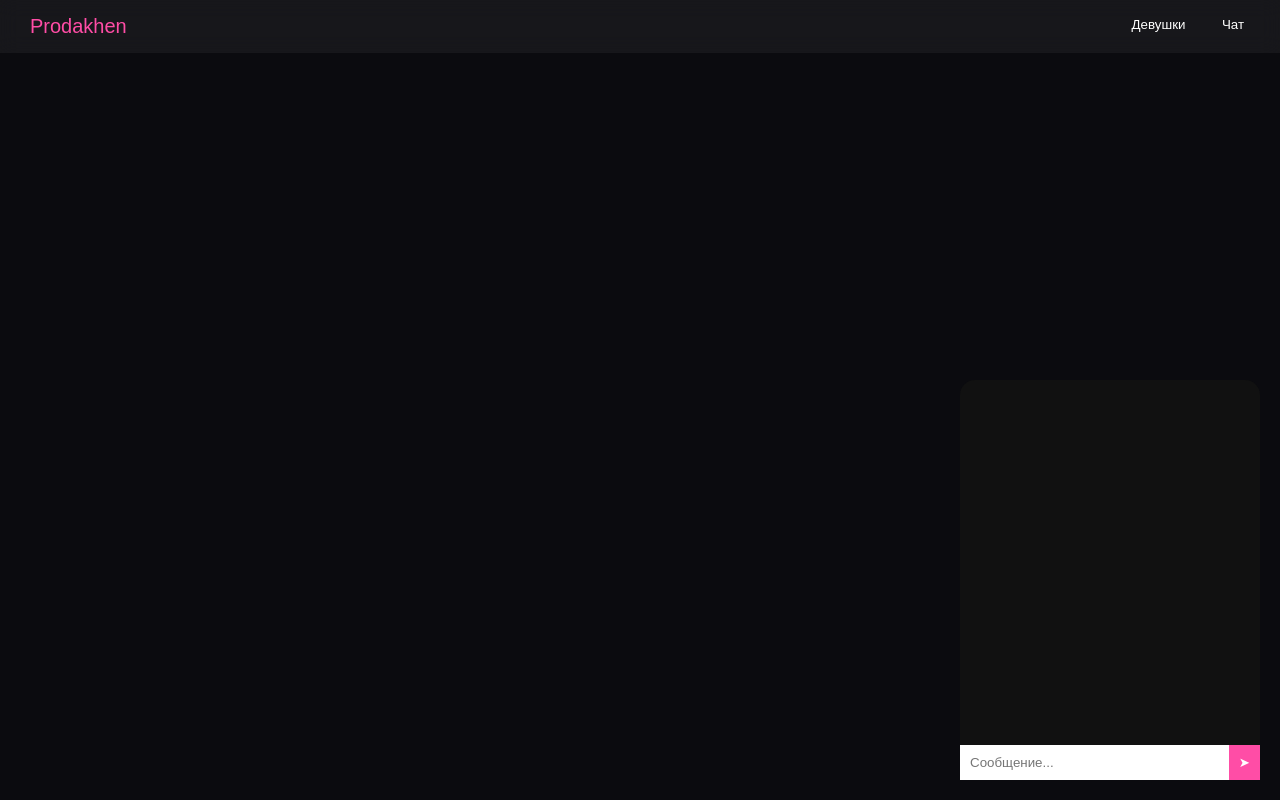
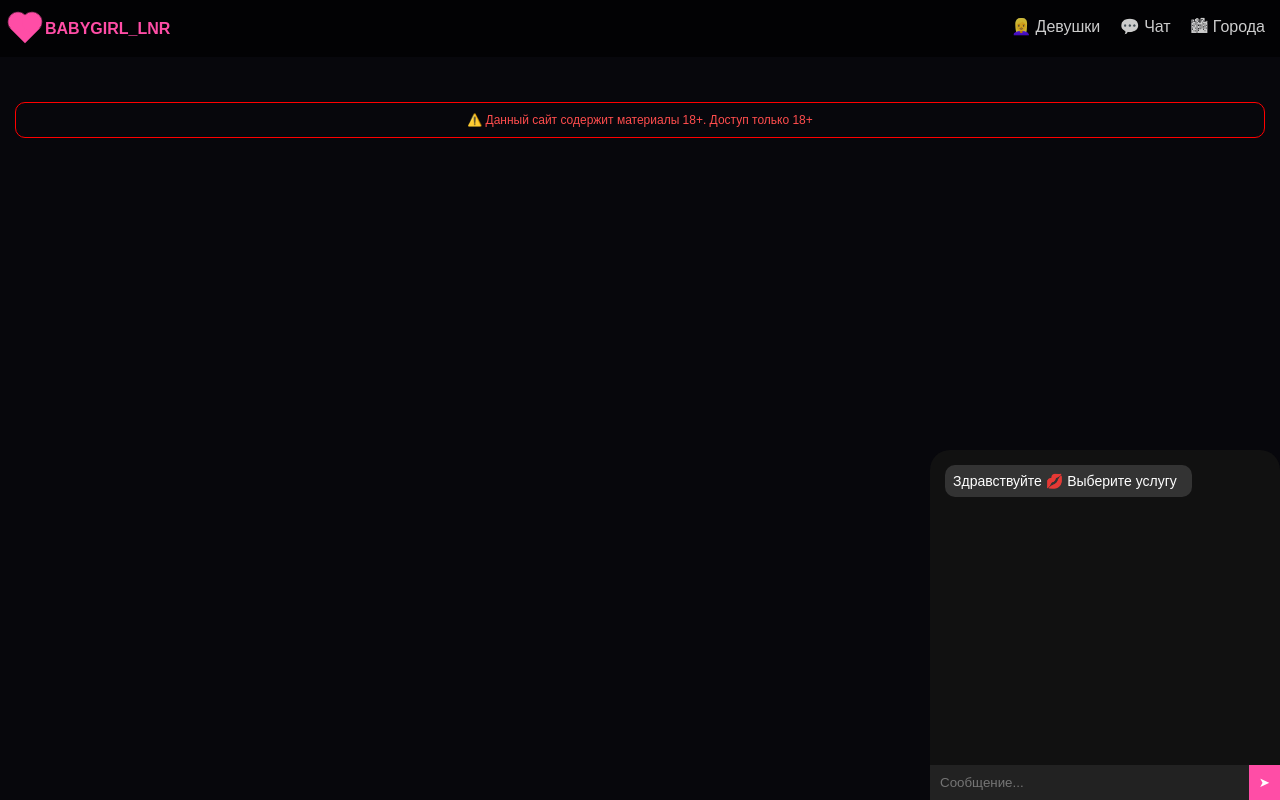
Before and after one commit to stonkskoding-cmd/Prodakhensait, a website: page public/index.html in a window 1280 px wide. Drawn offline with Linux system fonts and the light colour scheme; no server answers.

Commit message:
Update index.html

```diff
--- a/public/index.html
+++ b/public/index.html
@@ -2,49 +2,91 @@
 <html lang="ru">
 <head>
 <meta charset="UTF-8">
-<title>Prodakhen</title>
+<meta name="viewport" content="width=device-width, initial-scale=1.0">
+<title>BABYGIRL_LNR</title>
 
 <style>
 body {
   margin:0;
   font-family: Arial;
-  background: #0b0b0f;
-  color: #fff;
+  background: #07070c;
+  color:#fff;
 }
 
 /* HEADER */
 header {
   display:flex;
   justify-content:space-between;
-  padding:15px 30px;
-  background: rgba(255,255,255,0.05);
+  align-items:center;
+  padding:15px;
+  background: rgba(0,0,0,0.6);
   backdrop-filter: blur(10px);
 }
 
+/* LOGO */
 .logo {
-  font-size:20px;
+  display:flex;
+  align-items:center;
+  gap:10px;
+  font-weight:bold;
   color:#ff4da6;
 }
 
-nav button {
-  background:none;
-  border:none;
-  color:#fff;
-  margin-left:20px;
-  cursor:pointer;
+/* HEART ANIMATION */
+.heart {
+  width:20px;
+  height:20px;
+  background:#ff4da6;
+  position:relative;
+  transform: rotate(-45deg);
+  animation: pop 1s ease forwards;
+}
+
+.heart::before,
+.heart::after {
+  content:"";
+  width:20px;
+  height:20px;
+  background:#ff4da6;
+  border-radius:50%;
+  position:absolute;
+}
+
+.heart::before { top:-10px; left:0; }
+.heart::after { left:10px; top:0; }
+
+@keyframes pop {
+  0% { transform: scale(0) rotate(-45deg); opacity:0; }
+  50% { transform: scale(1.2) rotate(-45deg); }
+  100% { transform: scale(1) rotate(-45deg); opacity:1; }
+}
+
+.logo-text {
+  opacity:0;
+  animation: fadeText 1s ease forwards 0.8s;
+}
+
+@keyframes fadeText {
+  to { opacity:1; }
+}
+
+/* NAV */
+nav span {
+  margin-left:15px;
+  opacity:0.8;
 }
 
 /* GRID */
 .grid {
   display:grid;
-  grid-template-columns: repeat(auto-fill, minmax(250px,1fr));
-  gap:20px;
-  padding:20px;
+  grid-template-columns: repeat(auto-fill, minmax(180px,1fr));
+  gap:15px;
+  padding:15px;
 }
 
 /* CARD */
 .card {
-  background: rgba(255,255,255,0.05);
+  background:#111;
   border-radius:15px;
   overflow:hidden;
   transition:0.3s;
@@ -56,33 +98,35 @@ nav button {
 
 .card img {
   width:100%;
-  height:250px;
+  height:200px;
   object-fit:cover;
 }
 
 .card-body {
-  padding:15px;
+  padding:10px;
 }
 
 .services button {
-  margin:5px;
+  margin:5px 5px 0 0;
   padding:5px 10px;
   border:none;
-  border-radius:8px;
-  background:#ff4da6;
+  border-radius:10px;
+  background: linear-gradient(135deg,#ff4da6,#ff1f8f);
   color:#fff;
   cursor:pointer;
+  font-size:12px;
 }
 
 /* CHAT */
 .chat {
   position:fixed;
-  right:20px;
-  bottom:20px;
-  width:300px;
-  height:400px;
+  bottom:0;
+  right:0;
+  width:100%;
+  max-width:350px;
+  height:350px;
   background:#111;
-  border-radius:15px;
+  border-radius:20px 20px 0 0;
   display:flex;
   flex-direction:column;
 }
@@ -98,6 +142,7 @@ nav button {
   padding:8px;
   border-radius:10px;
   max-width:70%;
+  font-size:14px;
 }
 
 .user {
@@ -117,6 +162,8 @@ nav button {
   flex:1;
   border:none;
   padding:10px;
+  background:#222;
+  color:#fff;
 }
 
 .input button {
@@ -125,16 +172,32 @@ nav button {
   padding:10px;
   color:#fff;
 }
+
+/* WARNING */
+.warning {
+  margin:15px;
+  padding:10px;
+  border:1px solid red;
+  border-radius:10px;
+  color:#ff4d4d;
+  text-align:center;
+  font-size:12px;
+}
 </style>
 </head>
 
 <body>
 
 <header>
-  <div class="logo">Prodakhen</div>
+  <div class="logo">
+    <div class="heart"></div>
+    <div class="logo-text">BABYGIRL_LNR</div>
+  </div>
+
   <nav>
-    <button>Девушки</button>
-    <button>Чат</button>
+    <span>👱‍♀️ Девушки</span>
+    <span>💬 Чат</span>
+    <span>🏙 Города</span>
   </nav>
 </header>
 
@@ -146,6 +209,10 @@ nav button {
     <input id="msgInput" placeholder="Сообщение...">
     <button onclick="send()">➤</button>
   </div>
+</div>
+
+<div class="warning">
+⚠️ Данный сайт содержит материалы 18+. Доступ только 18+
 </div>
 
 <script>
@@ -163,12 +230,11 @@ async function loadGirls(){
     el.className = "card";
 
     el.innerHTML = `
-      <img src="${g.photo}">
+      <img src="${g.photo || 'https://via.placeholder.com/300x400'}">
       <div class="card-body">
-        <h3>${g.name}</h3>
-        <p>${g.description || ""}</p>
+        <b>${g.name}</b>
         <div class="services">
-          ${g.services.map(s => `<button onclick="order('${g._id}','${s.name}')">${s.name} ${s.price}</button>`).join("")}
+          ${g.services.map(s => `<button onclick="order('${s.name}')">${s.name} ${s.price}</button>`).join("")}
         </div>
       </div>
     `;
@@ -177,8 +243,9 @@ async function loadGirls(){
   });
 }
 
-function order(id, service){
+function order(service){
   sendMessage("Выбрана услуга: " + service);
+  setTimeout(()=>sendOperator("Заявка принята 💋"),800);
 }
 
 function send(){
@@ -194,6 +261,17 @@ function sendMessage(text){
   document.getElementById("messages").appendChild(msg);
 }
 
+function sendOperator(text){
+  const msg = document.createElement("div");
+  msg.className="msg operator";
+  msg.innerText=text;
+  document.getElementById("messages").appendChild(msg);
+}
+
+setTimeout(()=>{
+  sendOperator("Здравствуйте 💋 Выберите услугу");
+},500);
+
 loadGirls();
 </script>
 
```
